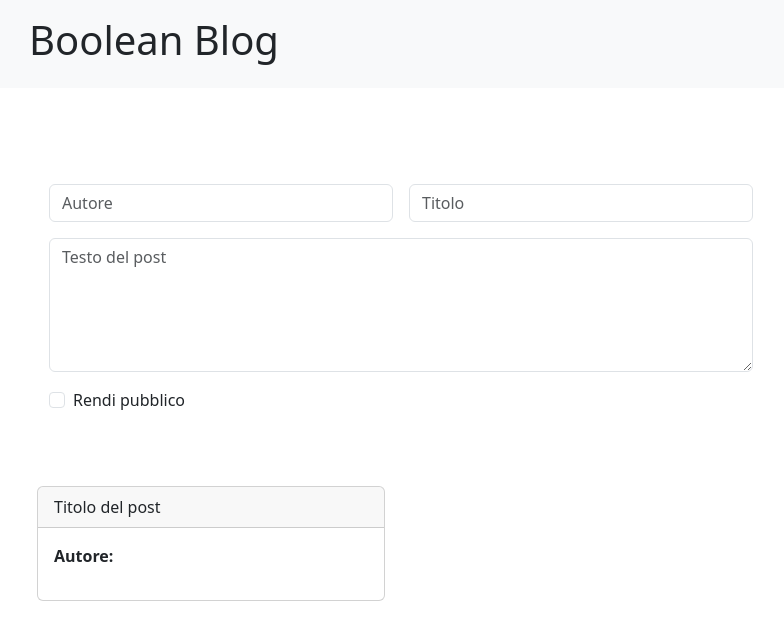
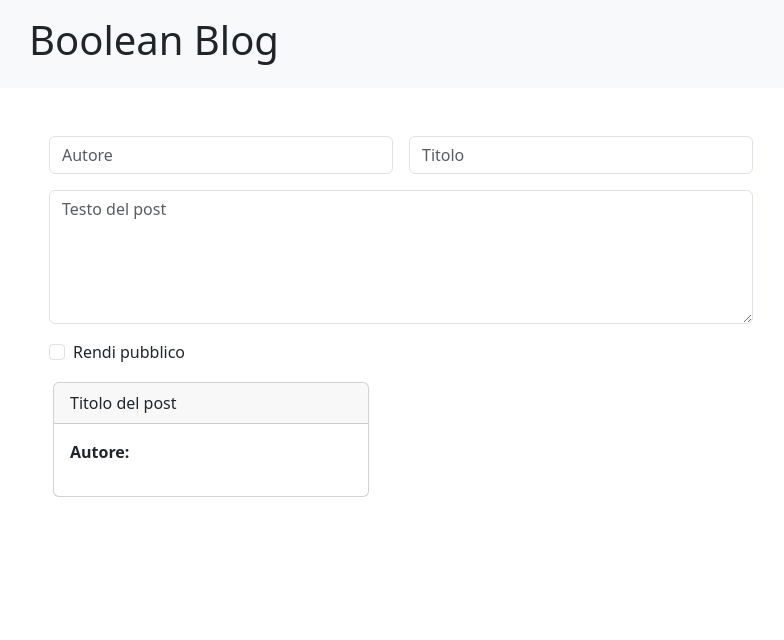
Before and after one commit to ErikaArci99/react-post-form, a React (Vite) app in the folder react--post-form/: page / in a window 1280 px wide. Shown: the top 640 px of the page, without its empty margins (57-841 px from the left). Built offline with nearby package versions, Linux system fonts and the light colour scheme.

Commit message:
[UPD] aggiunte funzionalità in app.jsx

```diff
--- a/react--post-form/src/App.jsx
+++ b/react--post-form/src/App.jsx
@@ -1,18 +1,20 @@
-import { useState } from 'react'
-import Header from './components/Header'
-import PostForm from './components/PostForm'
-import PostCards from './components/PostCards'
-import './App.css'
+import { useState } from 'react';
+import Header from './components/Header';
+import PostForm from './components/PostForm';
+import PostCards from './components/PostCards';
+import './App.css';
 
 function App() {
+  const [postData, setPostData] = useState(null);
+
   return (
     <>
       <Header />
-      <div className="container d-flex justify-content-center mt-5">
-        <PostForm />
+      <div className="container d-flex justify-content-center">
+        <PostForm setPostData={setPostData} />
       </div>
-      <div className="container d-flex justify-content-center mt-5">
-        <PostCards />
+      <div className="container d-flex justify-content-center">
+        <PostCards postData={postData} />
       </div>
     </>
   );
--- a/react--post-form/src/components/PostCards.jsx
+++ b/react--post-form/src/components/PostCards.jsx
@@ -5,8 +5,8 @@ const PostCards = () => {
         <>
             <div className="container">
                 <div className="row">
-                    <div className="col-12 col-lg-4 mt-4">
-                        <div className="card">
+                    <div className="col-12 col-lg-4">
+                        <div className="card m-3">
                             <div className="card-header">Titolo del post</div>
                             <div className="card-body">
                                 <div className="mb-2">
```
